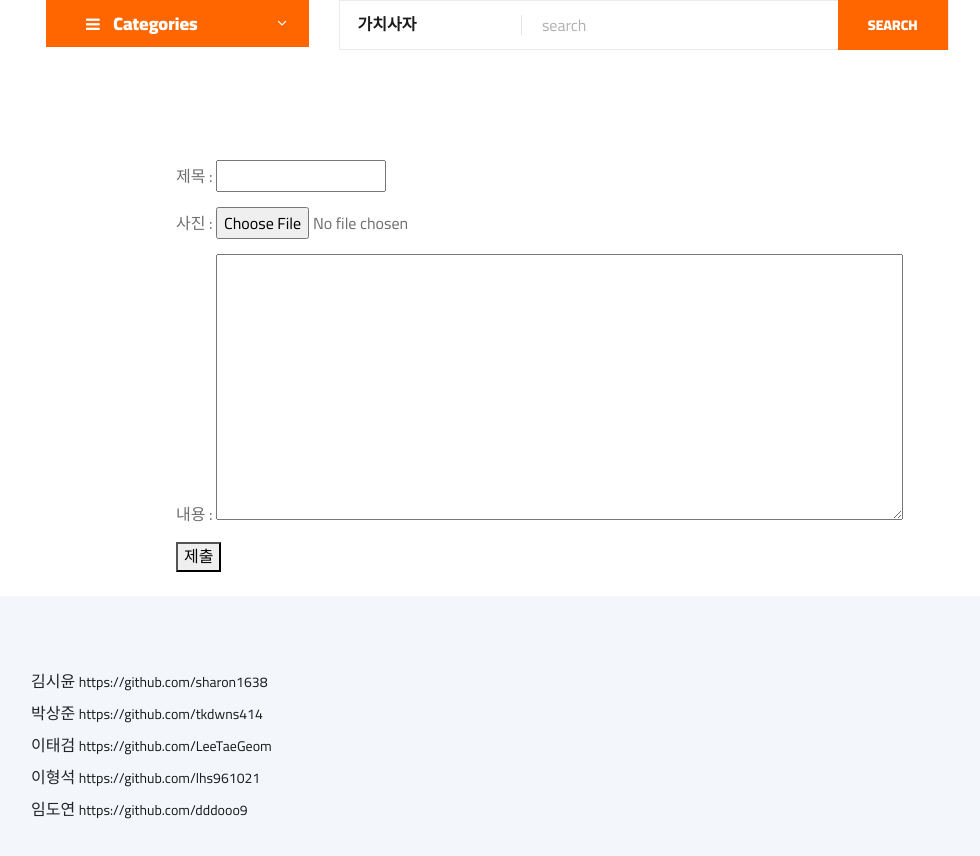
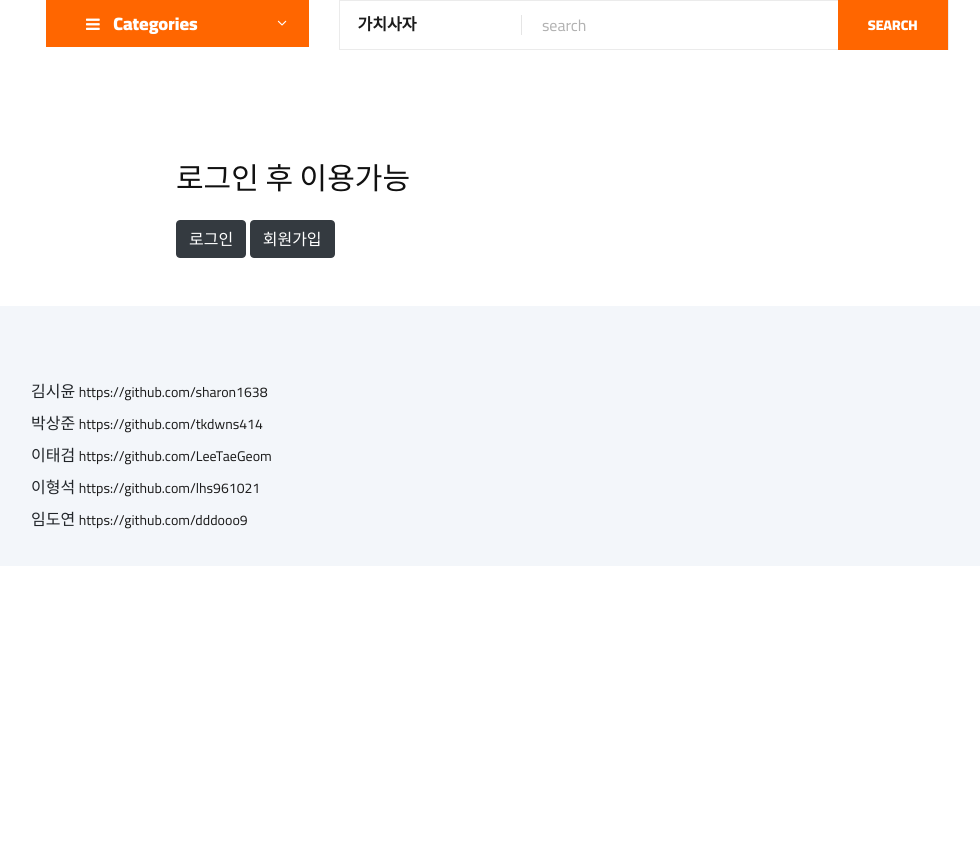
Before and after one commit to lhs961021/purchase_mate, a Django app: page /community/new/ in a window 1280 px wide. Shown: the part 125-981 px from the top of the page, without its empty margins (24-1004 px from the left). After the commit the page ends 654 px from the top, so only its background shows below. Run offline with Django 3.2, Linux system fonts and the light colour scheme; some libraries are stand-ins or nearby versions.

Commit message:
로그인해야 접근할 수 있는부분, textarea 사이즈 수정

```diff
--- a/community/templates/community/new.html
+++ b/community/templates/community/new.html
@@ -1,6 +1,7 @@
 {% extends 'base.html' %}
 {% load static %}
 {% block content %}
+{% if user.is_authenticated %}
 <div style= "margin:0px 200px; margin-top:80px; font-family: 'Noto Sans KR', sans-serif;">
 
 <section>
@@ -8,10 +9,21 @@
 		{%csrf_token%}
 		<p>제목 : <input type="text" name="title" required></p>
 		<p>사진 : <input type="file" name="image"></p>
-		<p>내용 : <textarea type="text" name="body" id="" cols="90" rows="10" required></textarea></p>
+		<p>내용 : <textarea style="width: 100%;" type="text" name="body" id="" cols="130" rows="50" required></textarea></p>
 		<button type="submit">제출</button>
 	</form>
 </section>
 </div>
+{% else %}
+<section style="margin:0px 200px; margin-top:80px;">
+    <h3>로그인 후 이용가능</h3>
+    <br>
+
+        <a href="{% url 'account_login'%}" class="btn btn-dark">로그인</a></li>
+        <a href="{% url 'account_signup'%}" class="btn btn-dark">회원가입</a></li>
+    <br>
+</section>
+{%endif%}
+<br>
 <br>
 {% endblock %}
--- a/purchase_mate/templates/shared/navbar.html
+++ b/purchase_mate/templates/shared/navbar.html
@@ -43,7 +43,9 @@
 
                             <ul class="header__menu__dropdown">
                                 <li><a href="{% url 'posts:all_postlist' %}">공구 리스트</a></li>
+                                {%if request.user.is_authenticated%}
                                 <li><a href="{% url 'posts:makepost' %}">공구 품목 등록</a></li>
+                                {% endif %}
                             </ul>
                         </li>
                         <li><a href="{% url 'community:community' %}">커뮤니티</a>
```
